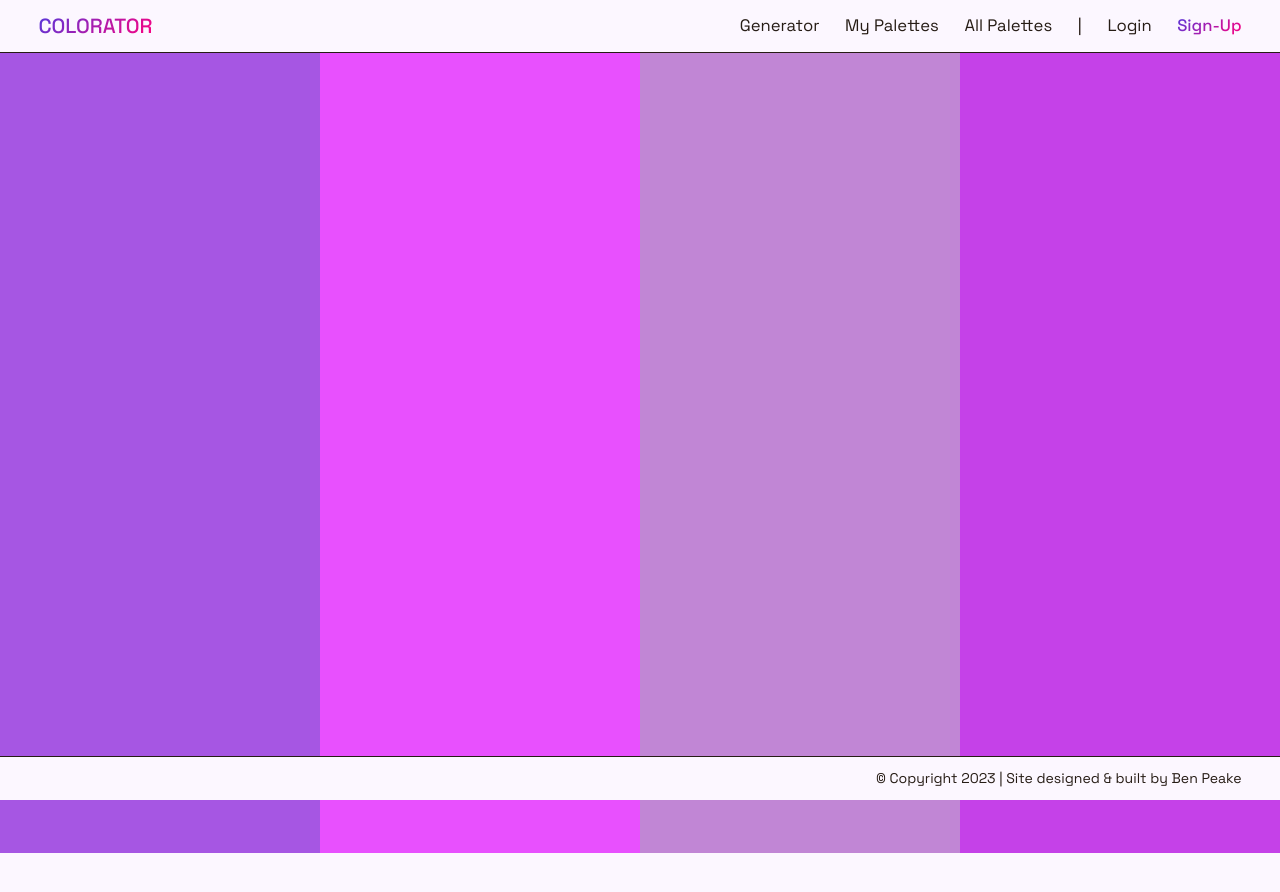
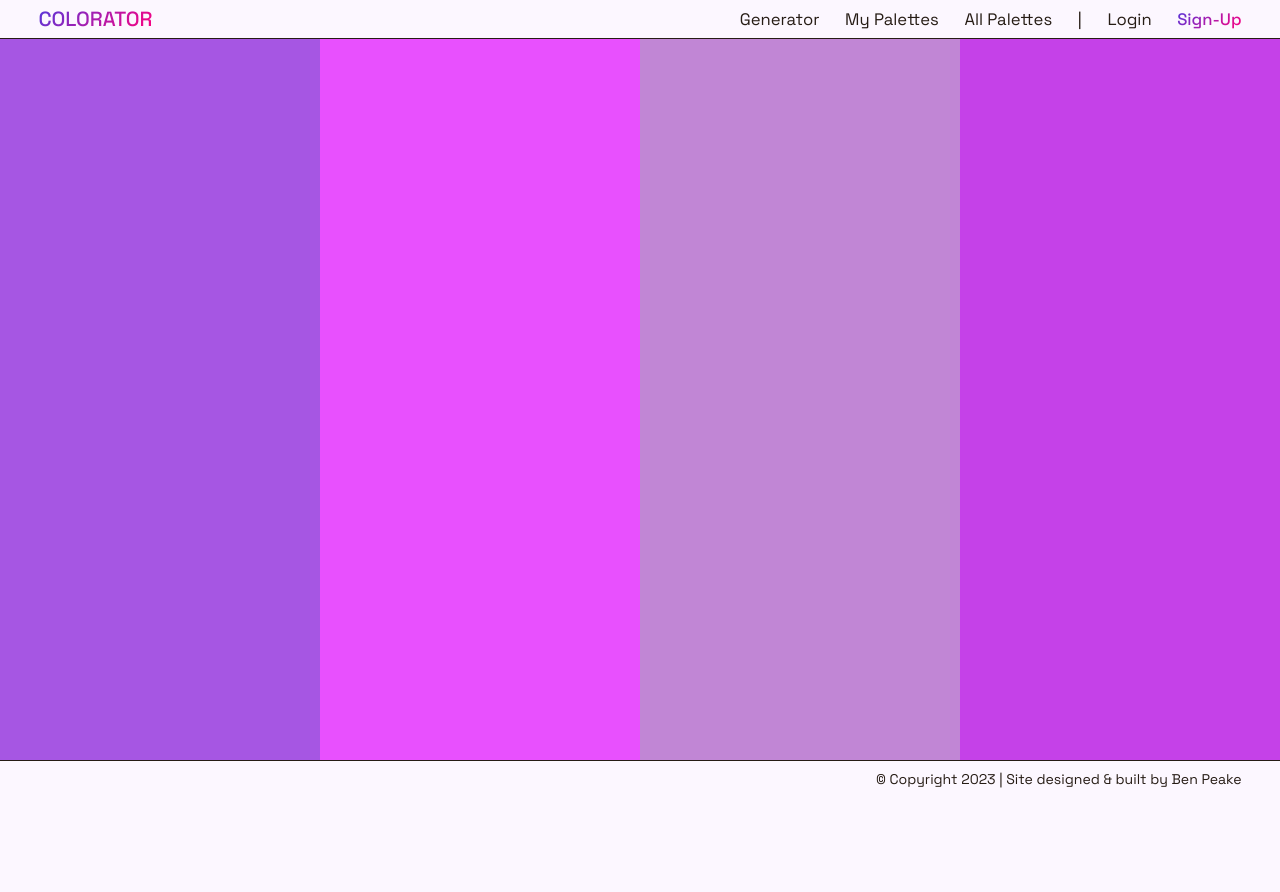
Before and after one commit to Benpeake/colorator-app, a React (Create React App) app: page / in a window 1280 px wide. Shown: the top 892 px of the page. After the commit the page ends 800 px from the top, so only its background shows below. Built offline with nearby package versions, Linux system fonts and the light colour scheme.

Commit message:
basic functionality to move panels using dnd

```diff
--- a/package.json
+++ b/package.json
@@ -7,6 +7,8 @@
     "@testing-library/react": "^13.4.0",
     "@testing-library/user-event": "^13.5.0",
     "react": "^18.2.0",
+    "react-dnd": "^16.0.1",
+    "react-dnd-html5-backend": "^16.0.1",
     "react-dom": "^18.2.0",
     "react-router-dom": "^6.20.0",
     "react-scripts": "5.0.1",
--- a/src/App.js
+++ b/src/App.js
@@ -1,9 +1,11 @@
-import { BrowserRouter } from 'react-router-dom';
+import { BrowserRouter, Route, Routes } from 'react-router-dom';
 import './App.css';
 import Nav from './components/nav';
 import Footer from './components/footer';
 import { useState } from 'react';
 import Interface from './components/color-gen-interface';
+import { DndProvider } from 'react-dnd';
+import { HTML5Backend } from 'react-dnd-html5-backend';
 
 function generateRandomHex() {
   const characters = "0123456789ABCDEF";
@@ -23,13 +25,32 @@ function App() {
     { color: generateRandomHex(), locked: false, name: "", fontColor: "" },
   ]);
 
+  function handleMoveColor(fromIndex, toIndex) {
+    const updatedColors = [...colors];
+    const [movedColor] = updatedColors.splice(fromIndex, 1);
+    updatedColors.splice(toIndex, 0, movedColor);
+    setColors(updatedColors);
+  }
+
+
   return (
     <div className="App">
       <BrowserRouter>
         <Nav />
-        <Interface
-          colors={colors}
-        />
+        <DndProvider backend={HTML5Backend}>
+          <Routes>
+            <Route
+              path='/'
+              element={
+                <Interface
+                  colors={colors}
+                  setColors={setColors}
+                  handleMoveColor={handleMoveColor}
+                />
+              }
+            />
+          </Routes>
+        </DndProvider>
         <Footer />
       </BrowserRouter>
     </div>
--- a/src/components/color-gen-interface/color-gen-panel/index.js
+++ b/src/components/color-gen-interface/color-gen-panel/index.js
@@ -1,14 +1,34 @@
-import './panel.css'
+import "./panel.css";
+import { useDrag, useDrop } from "react-dnd";
 
-function Panel({colors, color}) {
+function Panel({ colors, color, index, handleMoveColor }) {
+  const [{ isDragging }, drag] = useDrag({
+    type: "COLOR_PANEL",
+    item: { index },
+    collect: (monitor) => ({
+      isDragging: monitor.isDragging(),
+    }),
+  });
 
-    return(
-        <section
-            className='panel'
-            style={{ backgroundColor: color}}
-        >
-        </section>
-    )
+  const [, drop] = useDrop({
+    accept: "COLOR_PANEL",
+    hover: (draggedItem) => {
+      if (draggedItem.index !== index) {
+        handleMoveColor(draggedItem.index, index);
+        draggedItem.index = index;
+      }
+    },
+  });
+
+  return (
+    <section
+      ref={(panel) => {
+        drag(drop(panel));
+      }}
+      className="panel"
+      style={{ backgroundColor: color, opacity: isDragging ? 0 : 1 }}
+    ></section>
+  );
 }
 
-export default Panel
+export default Panel;
--- a/src/components/color-gen-interface/index.js
+++ b/src/components/color-gen-interface/index.js
@@ -1,15 +1,20 @@
 import Panel from './color-gen-panel'
 import './interface.css'
+import { useDrag, useDrop } from "react-dnd";
 
-function Interface({colors}) {
+
+function Interface({colors, setColors, handleMoveColor}) {
 
     return(
-        <section className='interface-container'>
-{colors.map((color, index) => (
-        <Panel
-            color={color.color}
-            colors={colors}
-        />
+        <section
+        className='interface-container'>
+        {colors.map((color, index) => (
+            <Panel
+                color={color.color}
+                colors={colors}
+                index={index}
+                handleMoveColor={handleMoveColor}
+            />
       ))}
         </section>
     )
--- a/src/components/color-gen-interface/interface.css
+++ b/src/components/color-gen-interface/interface.css
@@ -2,6 +2,14 @@
     display: flex;
     flex-direction: row;
     width: 100%;
-    height: calc(100vh);
+    height: calc(100vh - 6.24vw);
     overflow: auto;
 }
+
+@media screen and (max-width: 1000px){
+
+    .interface-container{
+        height: calc(100vh - 62.4px);
+    }
+
+  }
--- a/src/components/footer/footer.css
+++ b/src/components/footer/footer.css
@@ -1,13 +1,20 @@
-footer{
+footer {
     position: sticky;
     bottom: 0;
     width: 100%;
     padding: 0 3vw;
     background: var(--white);
-    margin: 0;
-    padding: 1vw 3vw;
     display: flex;
-    flex-direction: row;
-    justify-content: end;
+    justify-content: flex-end;
+    align-items: center;
     border-top: 0.12vw solid;
-}
+    height: 3vw ;
+  }
+
+  @media screen and (max-width: 1000px){
+
+    footer {
+        height: 30px ;
+      }
+
+  }
--- a/src/components/nav/nav.css
+++ b/src/components/nav/nav.css
@@ -5,7 +5,6 @@ nav{
     padding: 0 3vw;
     background: var(--white);
     margin: 0;
-    padding: 1vw 3vw;
     border-bottom: 0.12vw solid;
 }
 
@@ -13,6 +12,7 @@ nav{
     display: flex;
     justify-content: space-between;
     align-items: center;
+    height: 3vw;
 }
 
 .nav-right{
@@ -29,11 +29,14 @@ nav{
 
     nav{
         padding: 0 30px;
-        padding: 10px 30px;
     }
 
     .nav-right{
         gap: 20px;
     }
 
+    .nav-bar-container{
+        height: 30px;
+    }
+
   }
```
Also changed, not shown: 1 other file (tests, documents, lock files or other folders).
